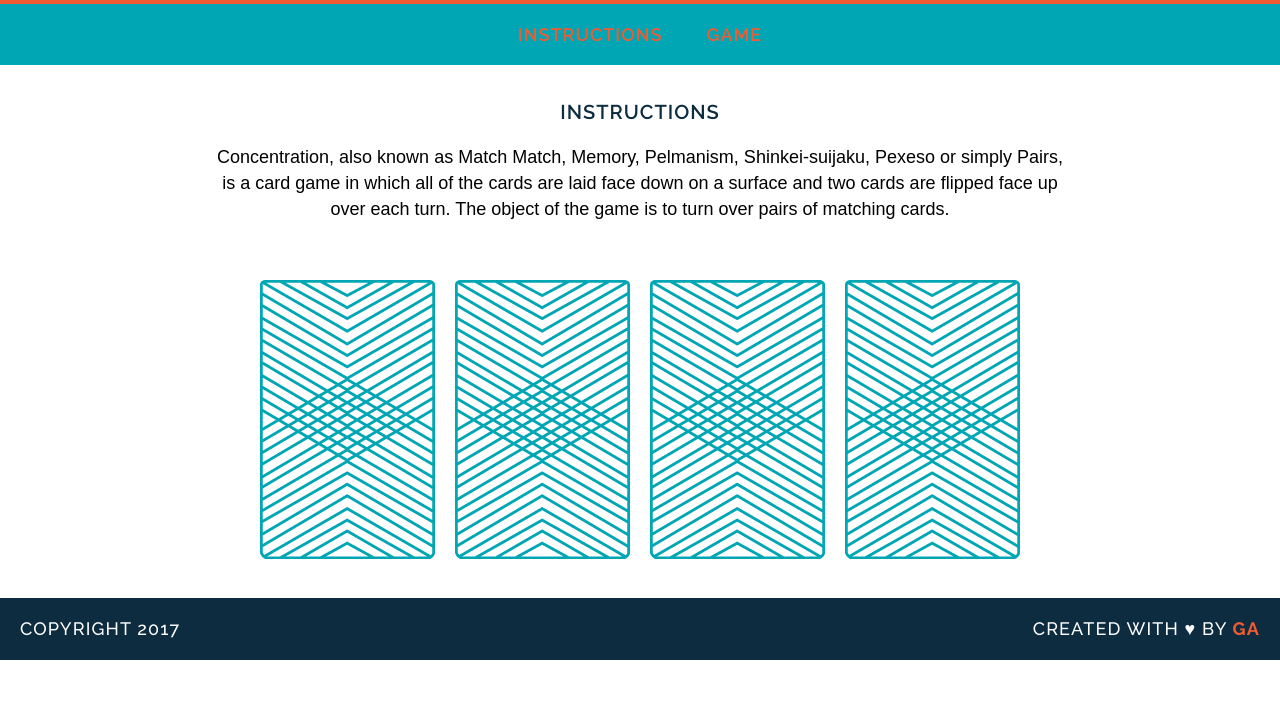
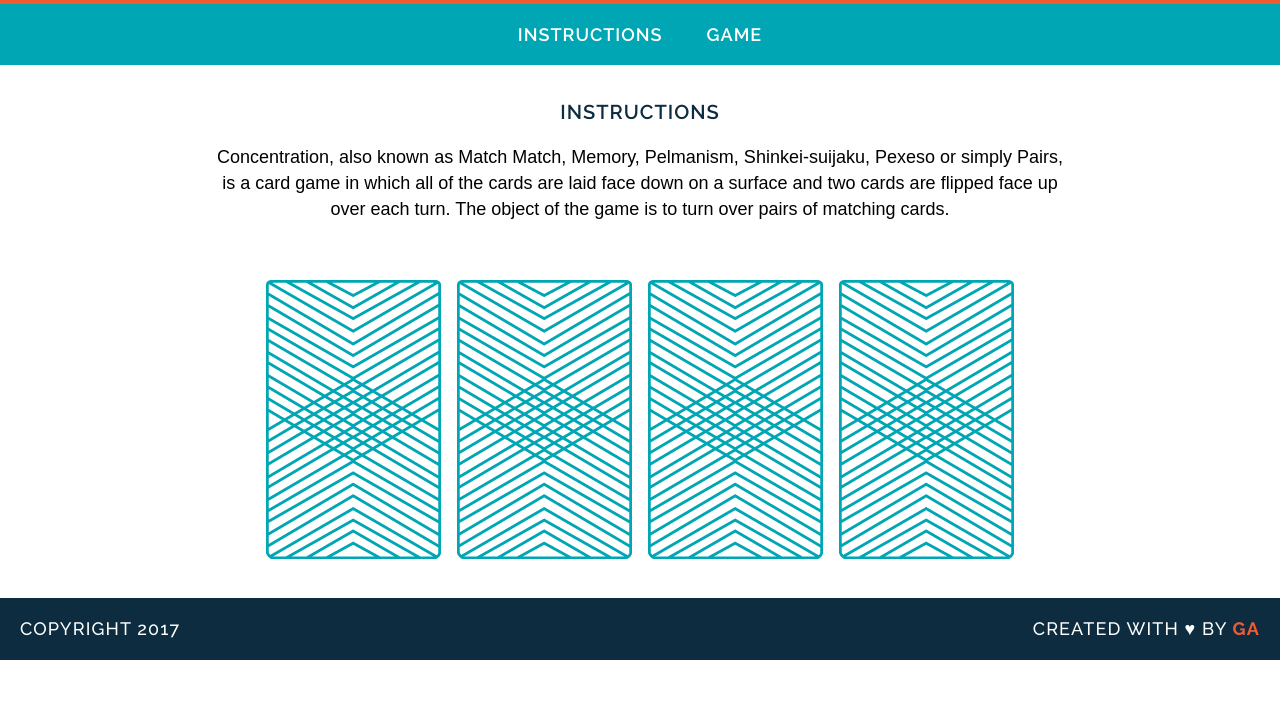
Before and after one commit to khuzamas/wdi-fundamentals-memorygame, a plain HTML site: page memory_game/index.html in a window 1280 px wide. Shown: the part 89-800 px from the top of the page. Drawn offline with Linux system fonts and the light colour scheme; a web font is replaced by a local one.

Commit message:
created game logic

```diff
--- a/memory_game/css/style.css
+++ b/memory_game/css/style.css
@@ -12,7 +12,7 @@ header {
 h1 {
   text-transform: uppercase;
   font-family: Raleway, sans-serif;
-  color: #0D2C40;
+  color: white;
   letter-spacing: 1px;
   font-weight: 400;
   font-size: 45px;
@@ -29,7 +29,7 @@ a {
   text-decoration: none;
   text-transform: uppercase;
   font-family: Raleway;
-  color: #F15B31;
+  color: white;
   letter-spacing: 1px;
   font-weight: 600;
   font-size: 18px;
--- a/memory_game/index.html
+++ b/memory_game/index.html
@@ -24,12 +24,14 @@
       on a surface and two cards are flipped face up over each turn.
       The object of the game is to turn over pairs of matching cards.</p>
 
-    <div>
+    <!-- <div class="board clearfix">
       <img src="images/back.png" alt="Queen of Diamonds">
       <img src="images/back.png" alt="Queen of Hearts">
       <img src="images/back.png" alt="King of Diamonds">
       <img src="images/back.png" alt="King of Hearts">
-    </div>
+    </div> -->
+    <div id="game-board" class="board clearfix"></div>
+
     </main>
 
     <footer class="clearfix">
--- a/memory_game/js/main.js
+++ b/memory_game/js/main.js
@@ -24,14 +24,23 @@ var cards= [
 var cardsInPlay= [];
 
 var checkForMatch= function() {
-  if (cardsInPlay[0] === cardsInPlay[1]) {
-    console.log("You found a match!");
-  } else {
-    console.log("Sorry, try again.");
+  try {
+    this.setAttribute('src', this.cardImage);
   }
+  catch(err) {
+  }
+
+
+    if (cardsInPlay[0] === cardsInPlay[1]) {
+      alert("You found a match!");
+    } else {
+      alert("Sorry, try again.");
+    }
+
 }
 
-var flipCard= function (cardID) {
+var flipCard= function () {
+  var cardID= this.getAttribute('data-id');
   console.log("User flipped " +
     cards[cardID].rank);
   cardsInPlay.push(cards[cardID].suit);
@@ -40,5 +49,15 @@ var flipCard= function (cardID) {
   console.log(cards[cardID].suit);
 }
 
-flipCard(0);
-flipCard(2);
+var createBoard= function() {
+  for (var i= 0; i < cards.length; i++) {
+    var cardElement= document.createElement('img');
+    cardElement.setAttribute('src', "images/back.png");
+    cardElement.setAttribute('data-id', i);
+    cardElement.addEventListener("click", flipCard);
+    document.getElementById('game-board')
+    .appendChild(cardElement);
+  }
+}
+
+createBoard();
```
